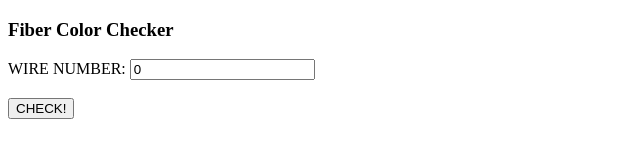
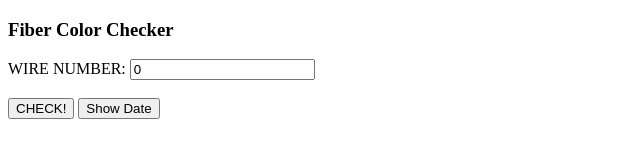
Before and after one commit to HairlessHeir/FiberColor, a plain HTML site: page index.html in a window 1280 px wide. Shown: the whole page, without its empty margins (0-640 px from the left). Drawn offline with Linux system fonts and the light colour scheme.

Commit message:
Update index.html

```diff
--- a/index.html
+++ b/index.html
@@ -17,6 +17,11 @@
         <br>
         <br>
         <input type="submit" value="CHECK!">
+
+       <button onclick="getElementById('wire').innerHTML= Date()">
+        Show Date
+        </button>
+        <p id="wire"></p>
     </form>
   </body>
 </html>
```
